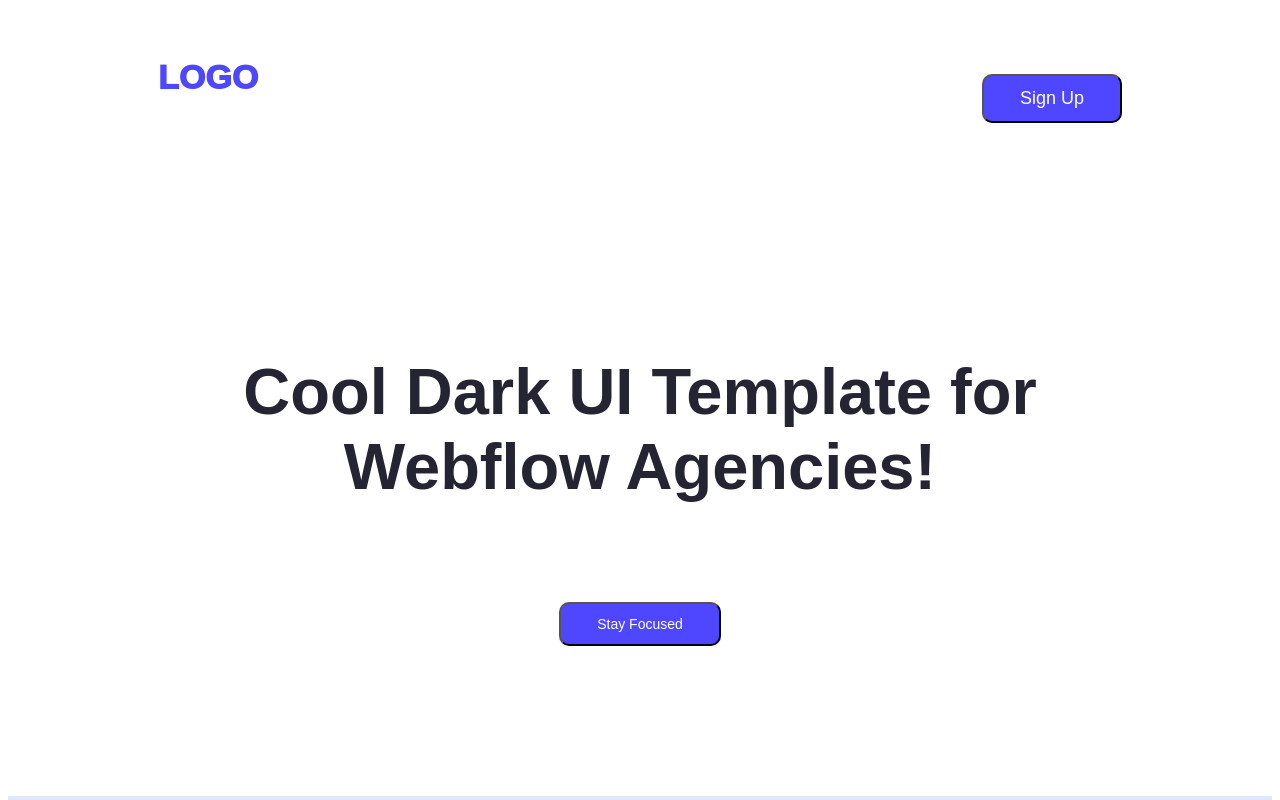
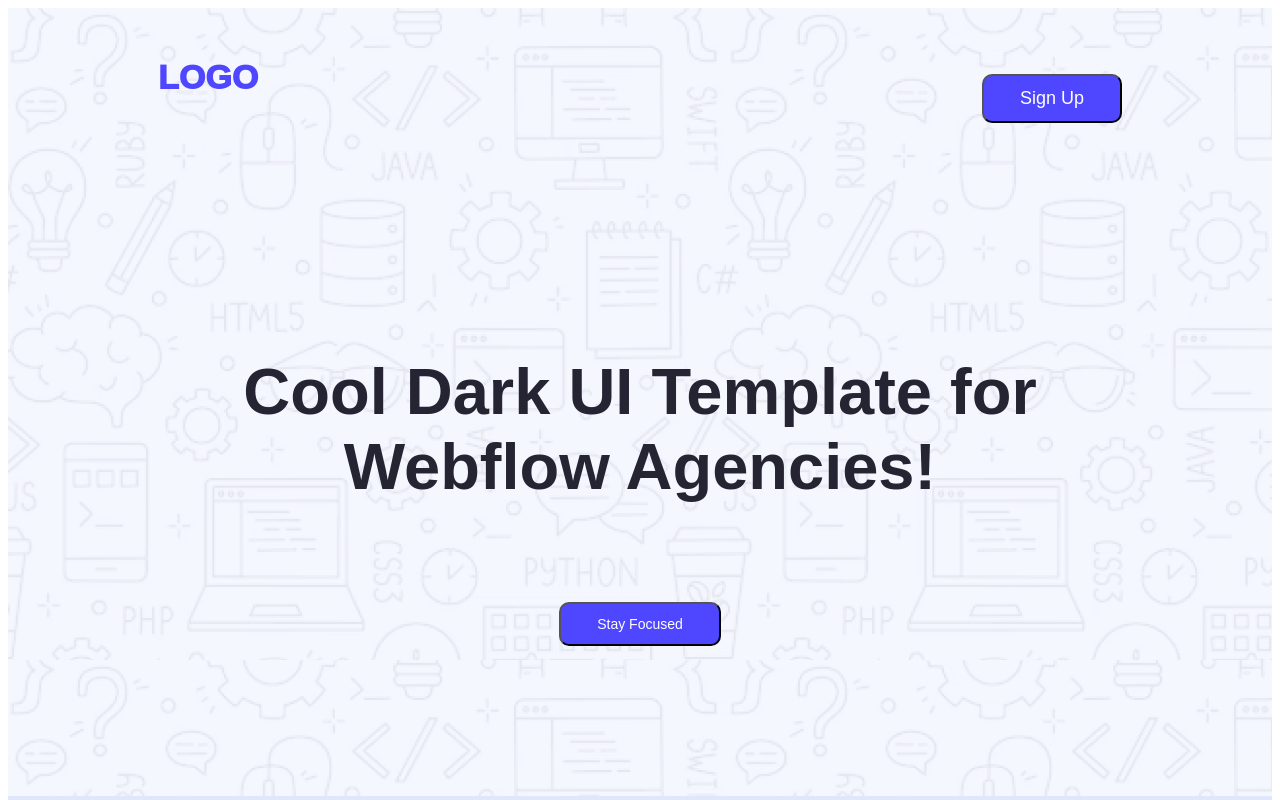
Before and after one commit to nurullah305/my-first-project, a plain HTML site: page index.html in a window 1280 px wide. Shown: the top 800 px of the page. Drawn offline with Linux system fonts and the light colour scheme.

Commit message:
finisheh

```diff
--- a/project.css
+++ b/project.css
@@ -1,6 +1,5 @@
 header{
-  background: url(../B12A01-landing-launchpad/Assets/Hero-bg.png);
-
+  background: url("./Assets/Hero-bg.png")
 }
 /*Nav styles */
 .header{
```
